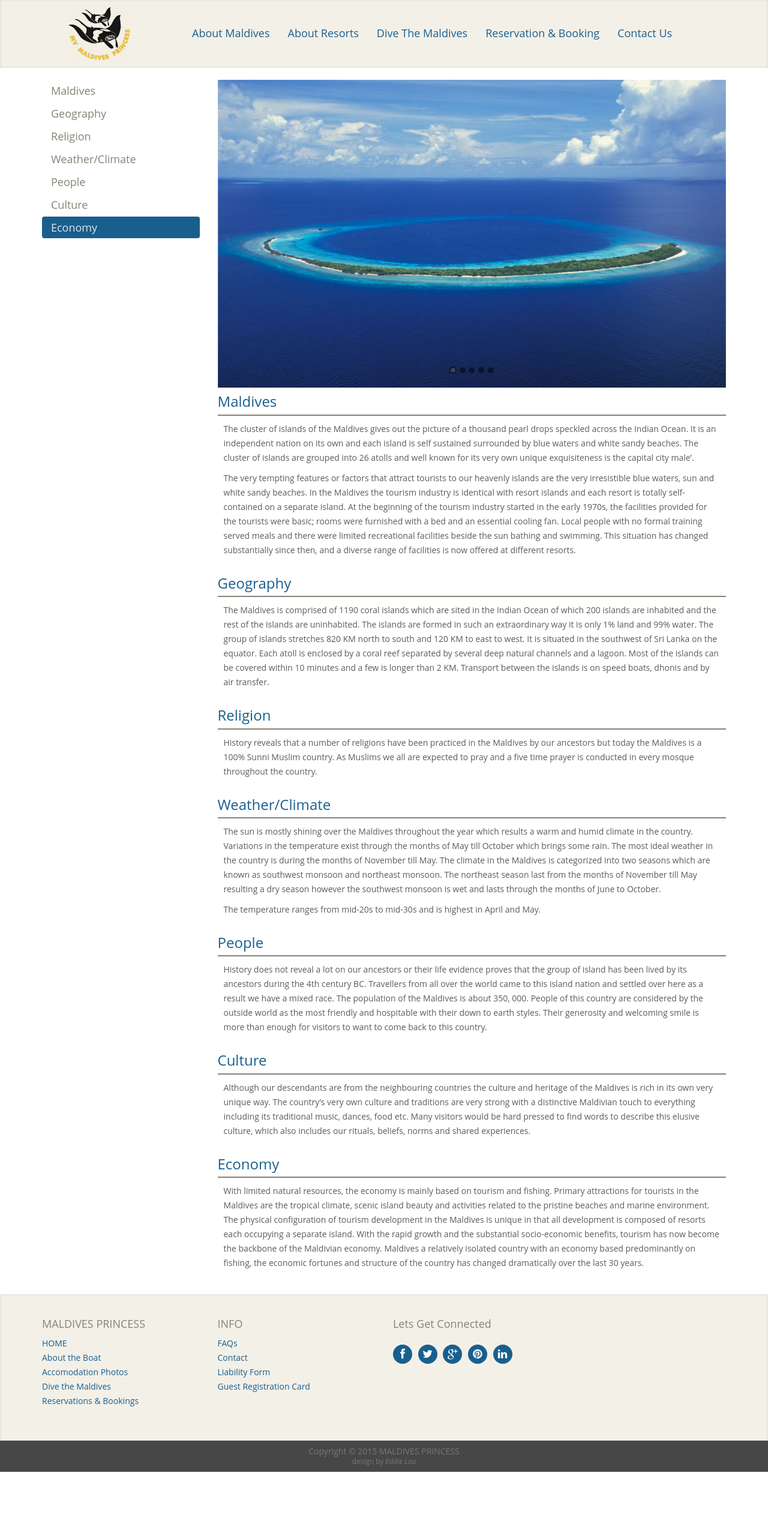
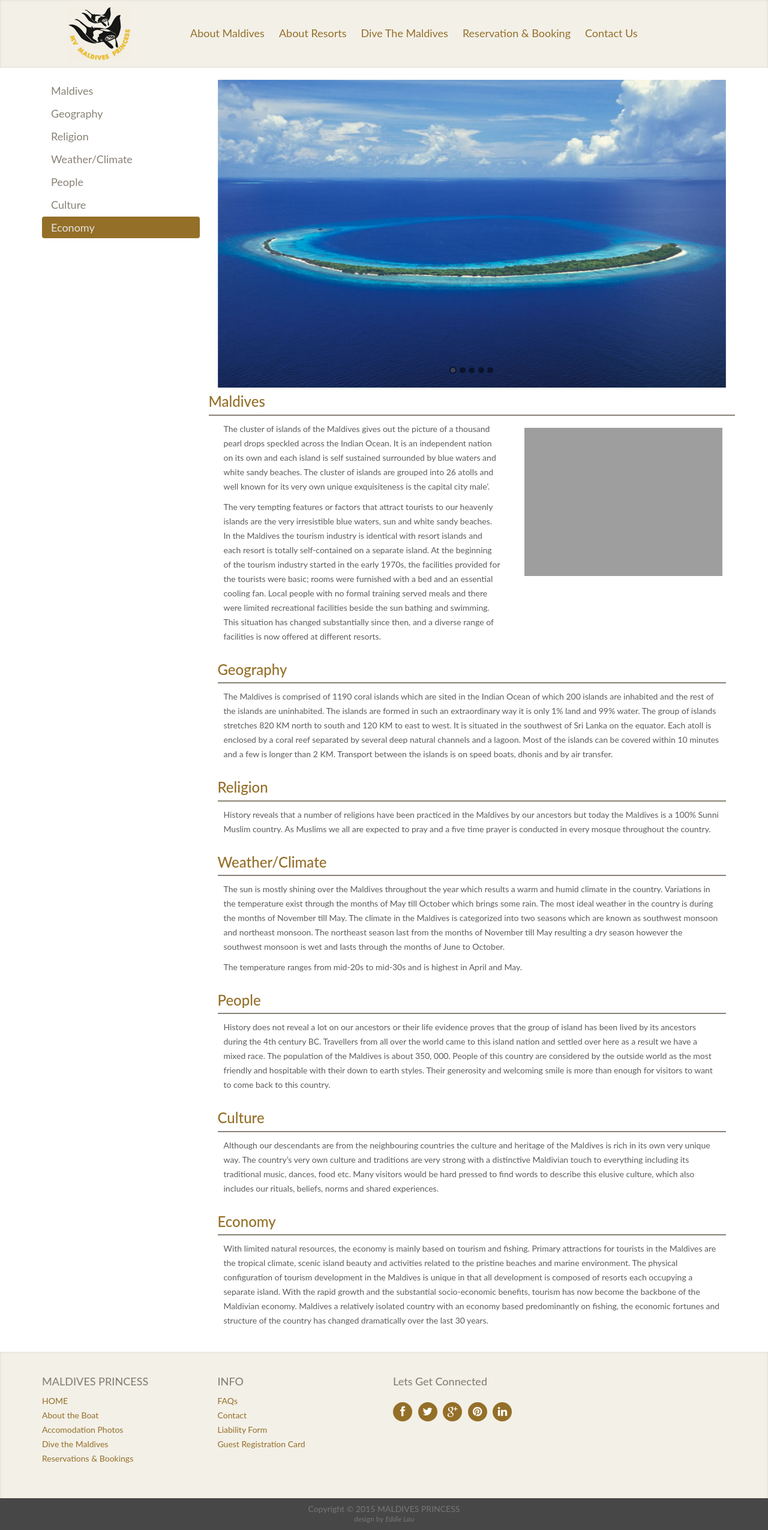
Before and after one commit to EddieLau0402/project_website, a PHP site: page /index.php?main=about_maldives in a window 1280 px wide. Shown: the whole page at 60% size. Before the commit the page ends 2453 px from the top, so only its background shows below. Run offline with PHP 8.4, Linux system fonts and the light colour scheme; some web fonts are replaced; grey boxes are pictures that could not be loaded.

Commit message:
modified on 2015-01-21

```diff
--- a/asset/css/index.css
+++ b/asset/css/index.css
@@ -63,7 +63,7 @@
 #top-banner .carousel-indicators li.active span {
   width: 14px;
   height: 14px;
-  background-color: #195f8e;
+  background-color: #946f28;
   display: block;
 }
 #about-maldives-slider .carousel-control {
@@ -101,10 +101,10 @@
 }
 #left-column .side-bar .nav a:hover, #left-column .side-bar .nav a:focus {
   background-color: #e3e3e3;
-  color: #195f8e;
+  color: #946f28;
 }
 #left-column .side-bar .nav .active a {
-  background-color: #195f8e;
+  background-color: #946f28;
   color: #e3e3e3;
 }
 
@@ -113,7 +113,7 @@
 #container section h3 {
   padding-bottom: 8px;
   border-bottom: 2px solid #888276;
-  color: #195f8e;
+  color: #946f28;
 }
 #container section p {
   margin: 10px 0;
@@ -121,4 +121,9 @@
   line-height: 24px;
   color: #5c5c5c;
 }
-#container .welcome a.cabin-view {color: #195f8e;}
+#container section .thumb img {
+  width: 330px;
+  height: auto;
+  margin: 20px 0;
+}
+#container .welcome a.cabin-view {color: #946f28;}
--- a/asset/css/init.css
+++ b/asset/css/init.css
@@ -8,7 +8,7 @@
  html, body, form, fieldset {
   margin: 0;
   padding: 0;
-  font: 14px/16px "Open Sans","HelveticaNeue","Helvetica Neue",Helvetica,Arial,sans-serif;
+  font: 14px/16px "lato",calibri,verdana;
   color: #777;
 }
 div, dl, dt, dd, ul, ol, li, h1, h2, h3, h4, h5, h6, pre, input, textarea, p, blockquote, th, td {
@@ -69,8 +69,9 @@ nav#nav {
   -o-box-shadow: none; /* Opera */
 }
 #main-nav-menu .nav > li > a {
+  padding: 15px 12px;
   border-bottom: 2px solid #f3f0e8;
-  color: #195f8e;
+  color: #946f28;
 }
 #main-nav-menu .nav > li.open > a {
   box-shadow: none;
@@ -87,7 +88,7 @@ nav#nav {
 #main-nav-menu .dropdown-menu a {
   padding: 8px 16px;
   font-size: 18px;
-  color: #195f8e;
+  color: #946f28;
 }
 #main-nav-menu .dropdown-menu span.contact-tel {
   padding: 8px 16px;
@@ -129,7 +130,7 @@ footer .footer-content h4 {
   color: #878276;
 }
 footer .footer-content li {margin-bottom: 8px;}
-footer .footer-content a {color: #195f8e;}
+footer .footer-content a {color: #946f28;}
 footer .footer-content a:hover, footer .footer-content a:focus {border-bottom: 2px solid #888276;}
 footer .footer-content .social-profiles {padding-top: 10px;}
 footer .footer-content .social-profiles a {
@@ -137,7 +138,7 @@ footer .footer-content .social-profiles a {
   height: 32px;
   margin: 0 6px 20px 0;
   padding: 4px;
-  background-color: #195f8e;
+  background-color: #946f28;
   font-size: 18px;
   line-height: 24px;
   text-align: center;
@@ -150,8 +151,8 @@ footer .footer-content .social-profiles a {
   -o-border-radius: 50%; /* Opera */
 }
 footer .footer-content .social-profiles a:hover, footer .footer-content .social-profiles a:focus {border: none;}
-footer .footer-content .social-profiles div.tooltip[role="tooltip"] .tooltip-inner {background-color: #195f8e;}
-footer .footer-content .social-profiles div.tooltip.top[role="tooltip"] .tooltip-arrow {border-top-color: #195f8e;}
+footer .footer-content .social-profiles div.tooltip[role="tooltip"] .tooltip-inner {background-color: #946f28;}
+footer .footer-content .social-profiles div.tooltip.top[role="tooltip"] .tooltip-arrow {border-top-color: #946f28;}
 footer .copyright {
   padding: 10px 0;
   background-color: #474747;
--- a/header.php
+++ b/header.php
@@ -26,7 +26,7 @@
         <div class="collapse navbar-collapse" id="main-nav-menu">
           <ul class="nav navbar-nav">
             <li><a href="index.php?main=about_maldives">About Maldives</a></li>
-            <li><a href="#">About Resorts</a></li>
+            <li><a href="index.php?main=about_resorts">About Resorts</a></li>
             <li><a href="#">Dive The Maldives</a></li>
             <li><a href="#">Reservation &amp; Booking</a></li>
             <li>
--- a/index.php
+++ b/index.php
@@ -22,7 +22,13 @@ switch ($page) {
 			'page' => "about_maldives.php",
 		);
 		break;
-
+	case 'about_resorts':
+    $display = array(
+      'cssFiles' => array("index.css"),
+      'jsFiles' => null,
+      'page' => "about_resorts.php",
+      );
+    break;
 	default: // home page.
 		$display = array(
 			'cssFiles' => array("index.css"),
--- a/pages/about_maldives.php
+++ b/pages/about_maldives.php
@@ -52,10 +52,17 @@
 		  </a>
 		</div>
 
-	    <section>
+	    <section class="row">
 	  	  <h3 id="section-maldives">Maldives</h3>
-	  	  <p>The cluster of islands of the Maldives gives out the picture of a thousand pearl drops speckled across the Indian Ocean. It is an independent nation on its own and each island is self sustained surrounded by blue waters and white sandy beaches. The cluster of islands are grouped into 26 atolls and well known for its very own unique exquisiteness is the capital city male’.</p>
-	  	  <p>The very tempting features or factors that attract tourists to our heavenly islands are the very irresistible blue waters, sun and white sandy beaches. In the Maldives the tourism industry is identical with resort islands and each resort is totally self-contained on a separate island. At the beginning of the tourism industry started in the early 1970s, the facilities provided for the tourists were basic; rooms were furnished with a bed and an essential cooling fan. Local people with no formal training served meals and there were limited recreational facilities beside the sun bathing and swimming. This situation has changed substantially since then, and a diverse range of facilities is now offered at different resorts.</p>
+	      <div class="col-lg-7 col-md-7 col-sm-12 col-xs-12">
+	  	    <p>The cluster of islands of the Maldives gives out the picture of a thousand pearl drops speckled across the Indian Ocean. It is an independent nation on its own and each island is self sustained surrounded by blue waters and white sandy beaches. The cluster of islands are grouped into 26 atolls and well known for its very own unique exquisiteness is the capital city male’.</p>
+	  	    <p>The very tempting features or factors that attract tourists to our heavenly islands are the very irresistible blue waters, sun and white sandy beaches. In the Maldives the tourism industry is identical with resort islands and each resort is totally self-contained on a separate island. At the beginning of the tourism industry started in the early 1970s, the facilities provided for the tourists were basic; rooms were furnished with a bed and an essential cooling fan. Local people with no formal training served meals and there were limited recreational facilities beside the sun bathing and swimming. This situation has changed substantially since then, and a diverse range of facilities is now offered at different resorts.</p>
+	  	  </div>
+	  	  <div class="col-lg-5 col-md-5 col-sm-12 col-xs-12">
+	  	  	<div class="thumb">
+	  	  	  <img src="./asset/img/about_maldives_thumb/maldives.jpg" />
+	  	  	</div>
+	  	  </div>
 	  	</section>
 
 	  	<section>
```
Also changed, not shown: pages/about_resorts.php (added, +79 -0 lines), pages/home.php (+8 -0 lines).
